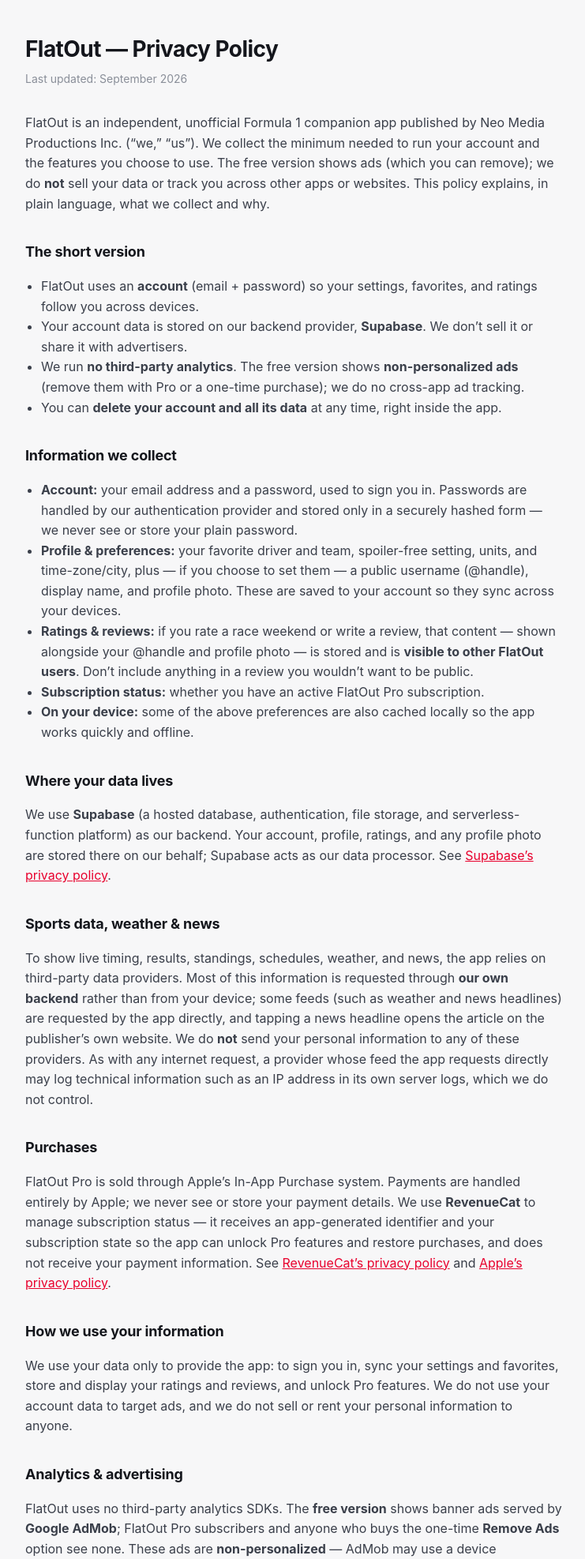
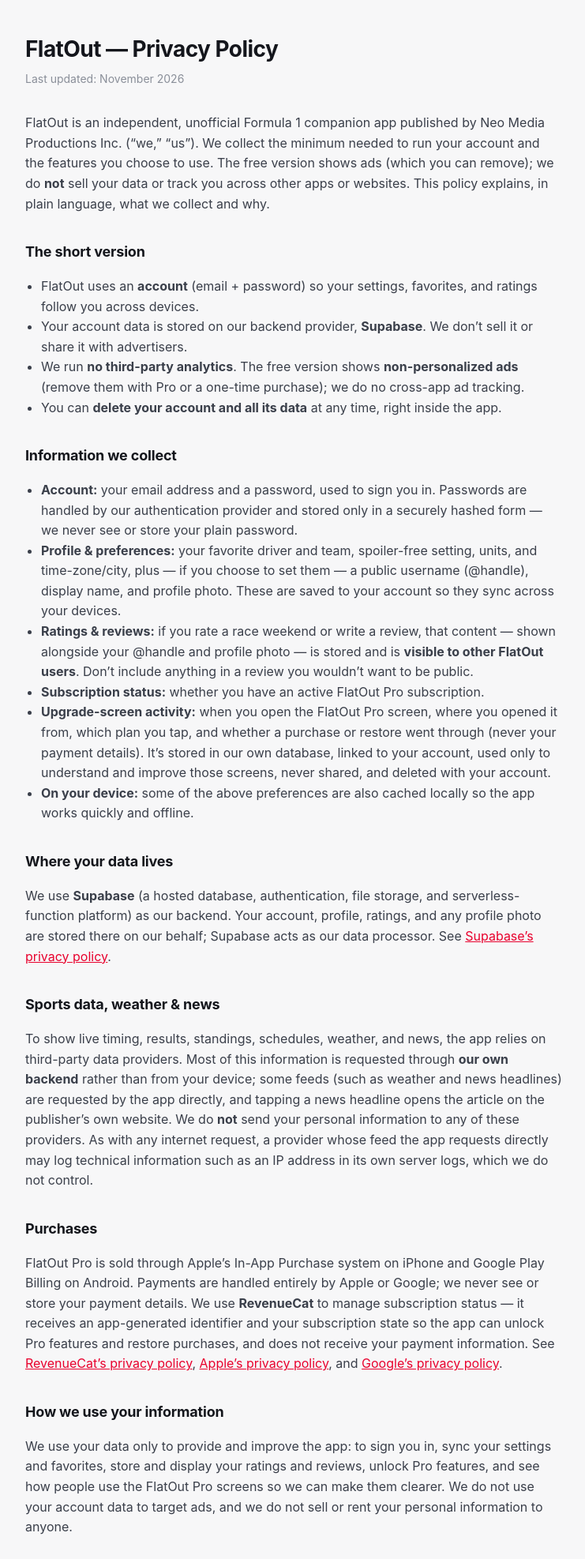
Before and after one commit to NeoMedia23/flatout-legal, a plain HTML site: page privacy/index.html in a window 1280 px wide. Shown: the top 1974 px of the page at 79% size, without its empty margins (268-1009 px from the left). Drawn offline with Linux system fonts and the light colour scheme.

Commit message:
Privacy: disclose first-party upgrade-screen activity log; mention Google Play Billing
- New 'Upgrade-screen activity' item: FlatOut Pro screen opens, plan taps, purchase/restore
  outcome — our own database, linked to the account, never shared, deleted with the account
- 'How we use' now covers improving the Pro screens
- Purchases: Apple In-App Purchase on iPhone and Google Play Billing on Android
- Last updated: November 2026

Co-Authored-By: Claude Opus 5.5 <noreply@anthropic.com>

```diff
--- a/privacy/index.html
+++ b/privacy/index.html
@@ -27,7 +27,7 @@
 </head>
 <body>
   <h1>FlatOut — Privacy Policy</h1>
-  <p class="updated">Last updated: September 2026</p>
+  <p class="updated">Last updated: November 2026</p>
 
   <p>
     FlatOut is an independent, unofficial Formula 1 companion app published by
@@ -56,6 +56,9 @@
       your @handle and profile photo &mdash; is stored and is <strong>visible to other FlatOut users</strong>. Don&rsquo;t include
       anything in a review you wouldn&rsquo;t want to be public.</li>
     <li><strong>Subscription status:</strong> whether you have an active FlatOut Pro subscription.</li>
+    <li><strong>Upgrade-screen activity:</strong> when you open the FlatOut Pro screen, where you opened it from, which plan you
+      tap, and whether a purchase or restore went through (never your payment details). It&rsquo;s stored in our own database,
+      linked to your account, used only to understand and improve those screens, never shared, and deleted with your account.</li>
     <li><strong>On your device:</strong> some of the above preferences are also cached locally so the app works quickly and offline.</li>
   </ul>
 
@@ -78,17 +81,18 @@
 
   <h2>Purchases</h2>
   <p>
-    FlatOut Pro is sold through Apple&rsquo;s In-App Purchase system. Payments are handled entirely by Apple; we never see or store
-    your payment details. We use <strong>RevenueCat</strong> to manage subscription status &mdash; it receives an app-generated
+    FlatOut Pro is sold through Apple&rsquo;s In-App Purchase system on iPhone and Google Play Billing on Android. Payments are
+    handled entirely by Apple or Google; we never see or store your payment details. We use <strong>RevenueCat</strong> to manage subscription status &mdash; it receives an app-generated
     identifier and your subscription state so the app can unlock Pro features and restore purchases, and does not receive your
-    payment information. See <a href="https://www.revenuecat.com/privacy/">RevenueCat&rsquo;s privacy policy</a> and
-    <a href="https://www.apple.com/legal/privacy/">Apple&rsquo;s privacy policy</a>.
+    payment information. See <a href="https://www.revenuecat.com/privacy/">RevenueCat&rsquo;s privacy policy</a>,
+    <a href="https://www.apple.com/legal/privacy/">Apple&rsquo;s privacy policy</a>, and
+    <a href="https://policies.google.com/privacy">Google&rsquo;s privacy policy</a>.
   </p>
 
   <h2>How we use your information</h2>
   <p>
-    We use your data only to provide the app: to sign you in, sync your settings and favorites, store and display your ratings and
-    reviews, and unlock Pro features. We do not use your account data to target ads, and we do not sell or rent your personal information to anyone.
+    We use your data only to provide and improve the app: to sign you in, sync your settings and favorites, store and display your
+    ratings and reviews, unlock Pro features, and see how people use the FlatOut Pro screens so we can make them clearer. We do not use your account data to target ads, and we do not sell or rent your personal information to anyone.
   </p>
 
   <h2>Analytics &amp; advertising</h2>
```
